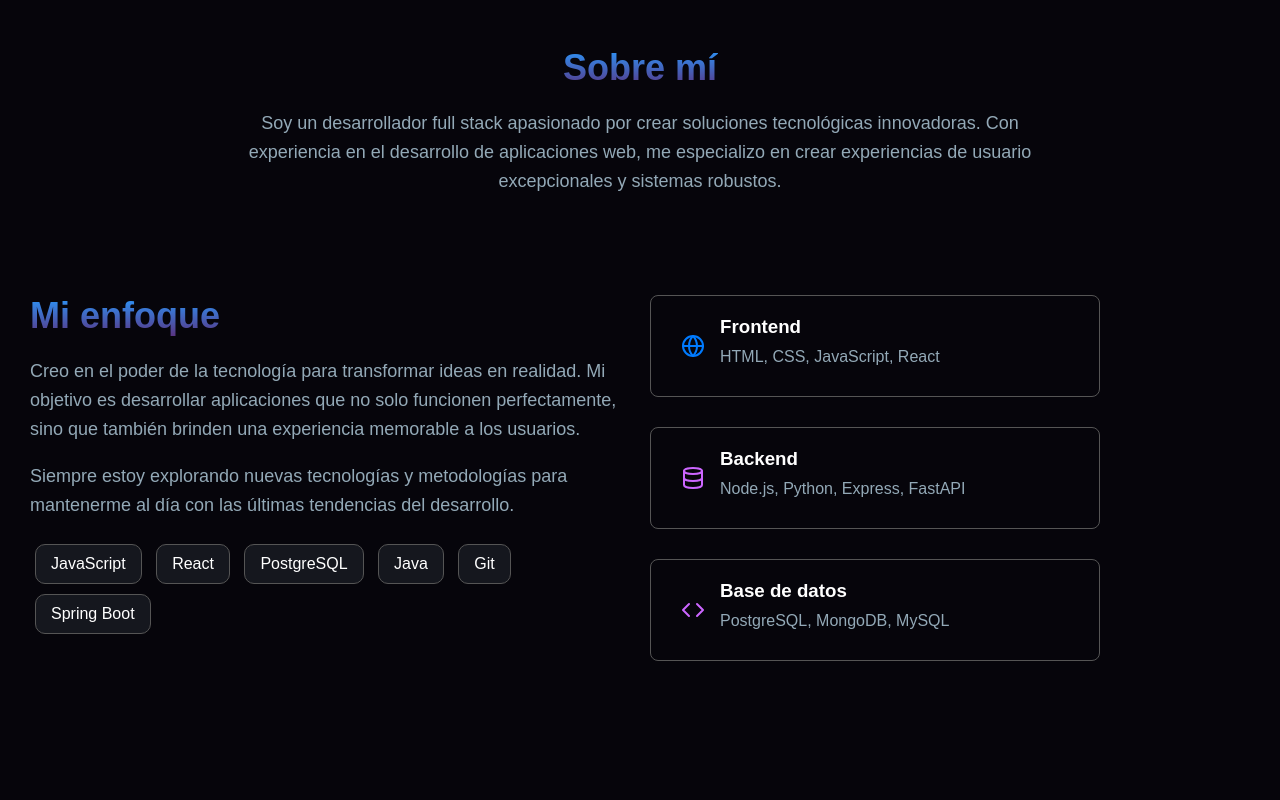
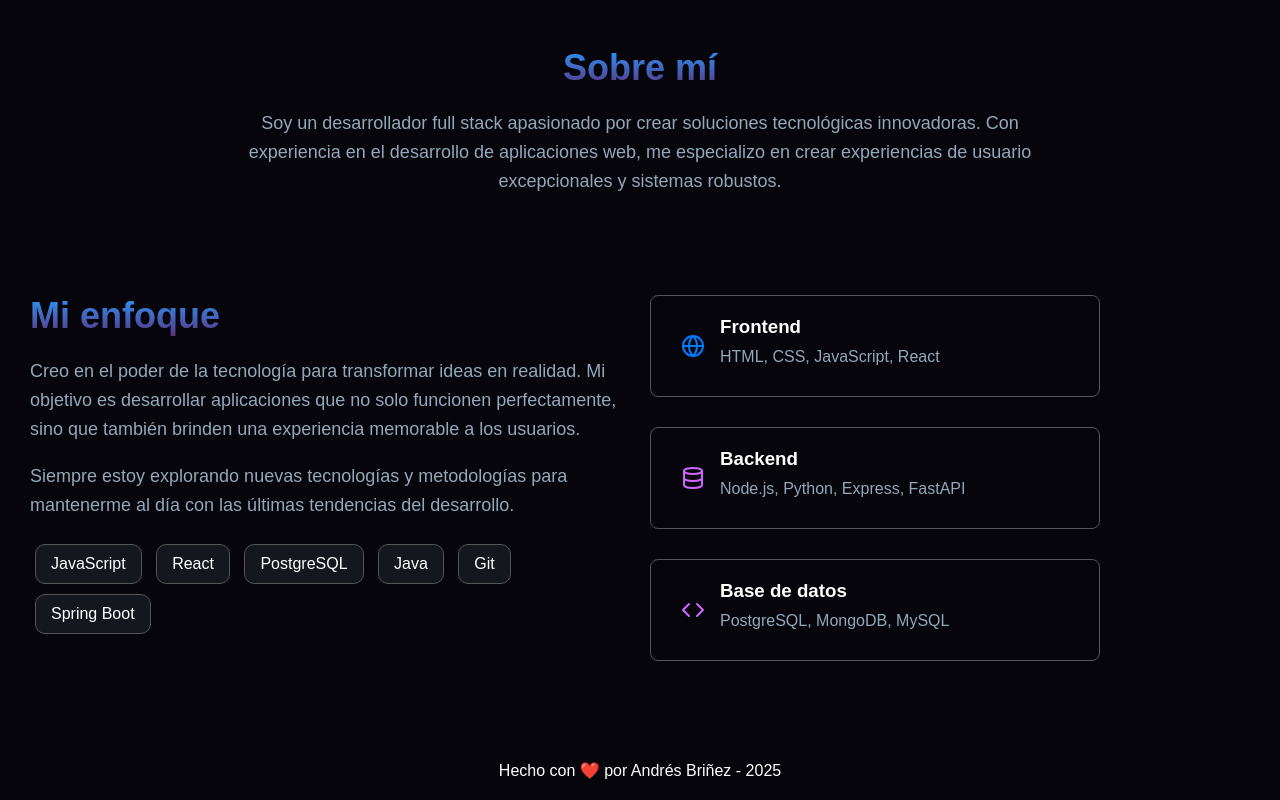
Before and after one commit to andres-brinez/aboutMe, a plain HTML site: page index.html in a window 1280 px wide. Shown: the part 803-1603 px from the top of the page. Before the commit the page ends 1544 px from the top, so only its background shows below. Drawn offline with Linux system fonts and the light colour scheme.

Commit message:
Se agrega el footer y sus respectivos estilos

```diff
--- a/css/style.css
+++ b/css/style.css
@@ -250,3 +250,12 @@ body {
     margin-bottom: 10px;
     color: #93a9b7;
 }
+
+.footer {
+    color: #ffffff;
+    text-align: center;
+    padding: 20px;
+    position: relative;
+    bottom: 0;
+    width: 100%; /* Ancho completo */
+}
--- a/index.html
+++ b/index.html
@@ -138,6 +138,9 @@
             </article>
         </div>
     </section>
+    <footer class="footer">
+        <p>Hecho con ❤️ por Andrés Briñez - 2025</p>
+    </footer>
 
 </body>
 
```
